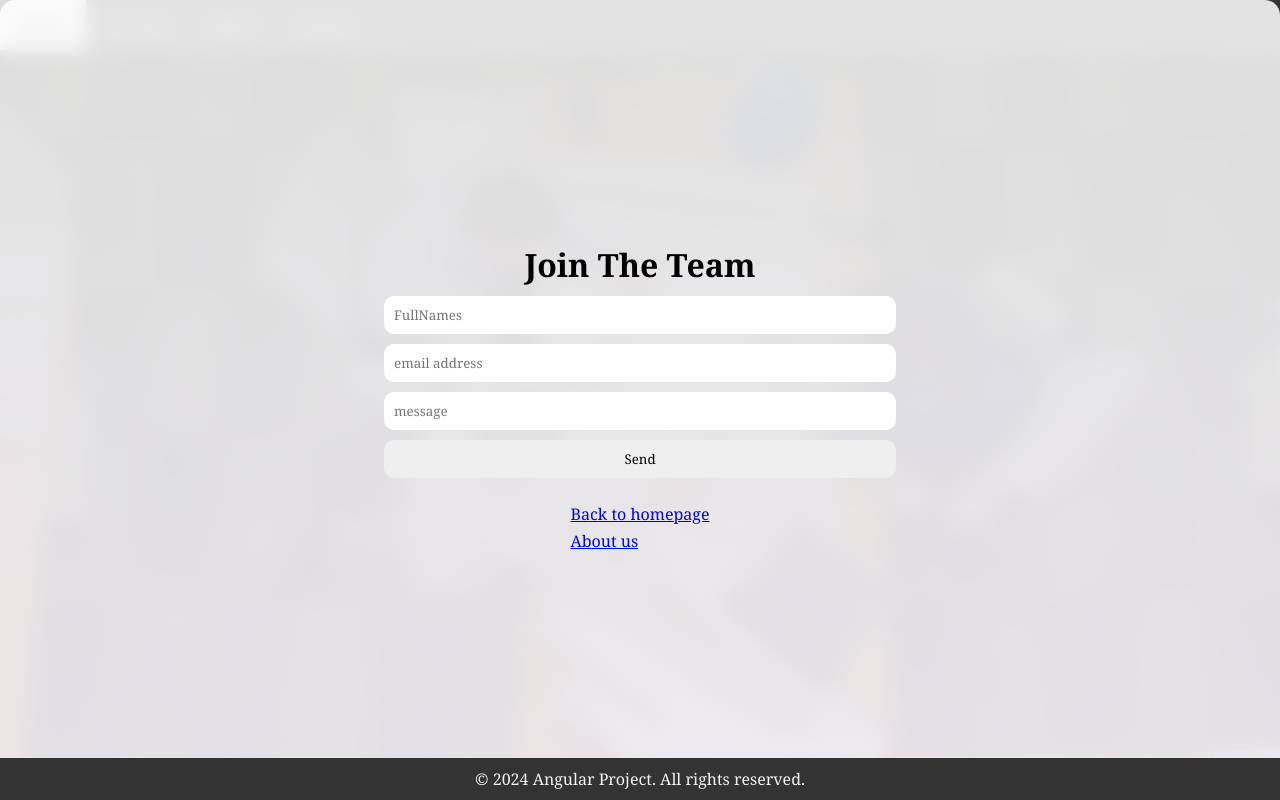
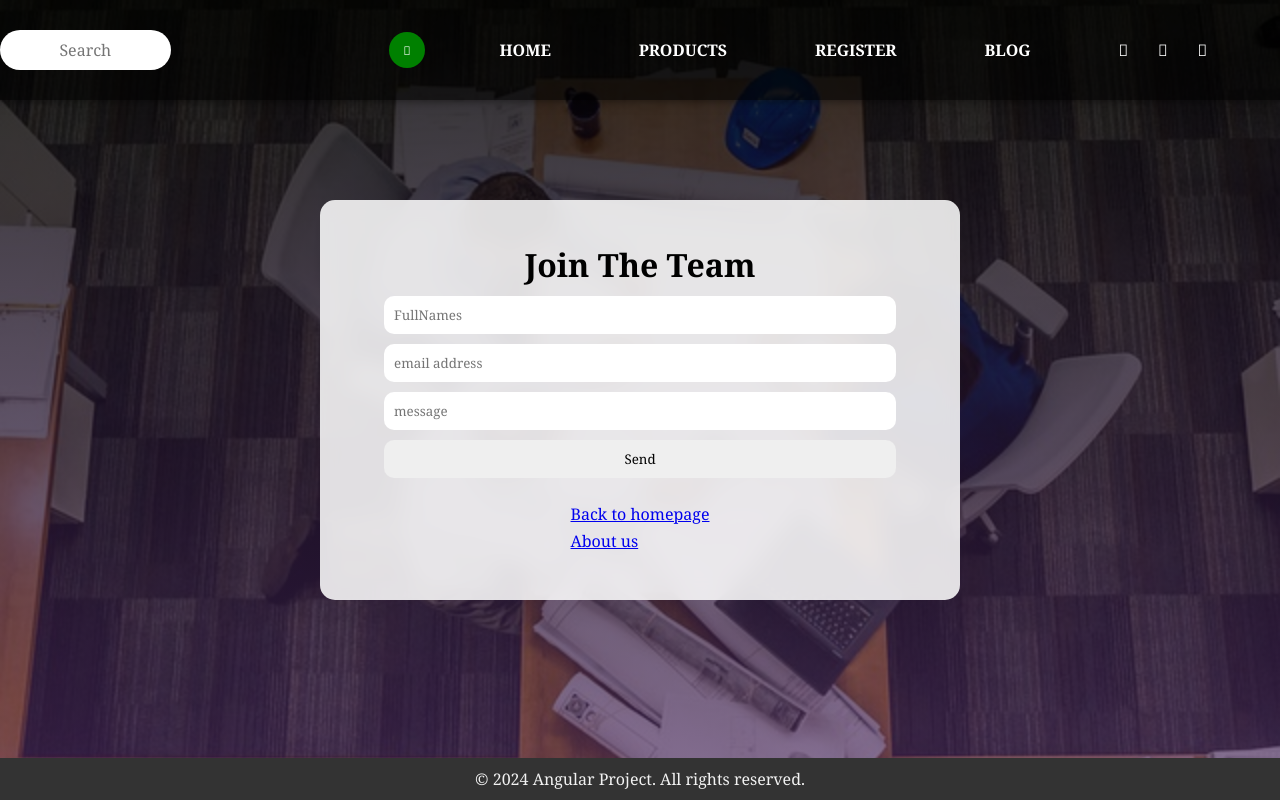
Before and after one commit to OtitoTM/AngularProject, an Angular app: page / in a window 1280 px wide. Built offline with nearby package versions, Linux system fonts and the light colour scheme.

Commit message:
Navbar changes

```diff
--- a/src/app/app.component.css
+++ b/src/app/app.component.css
@@ -1,4 +1,110 @@
 /* You can add global styles to this file, and also import other style files */
+* {
+    margin: 0;
+    padding: 0;
+    box-sizing: border-box;
+    font-family: Cambria, Cochin, Georgia, Times, 'Times New Roman', serif;
+}
+header{
+    width: 100%;
+    height: 100px;
+    display: flex;
+    justify-content: space-between;
+    align-items: center;
+    position: fixed;
+    z-index: 99;
+    box-shadow: 0 0 10px #00000091;
+    background: #0000009c;
+}
+#chk1{
+    display: none;
+}
+i{
+    color: white;
+    cursor: pointer;
+}
+
+header .search-box{
+    flex: 1;
+    position: relative;
+}
+.search-box input{
+    width: 40%;
+    height: 40px;
+    border: none;
+    outline: none;
+    background: white;
+    border-radius: 30px;
+    color: gray;
+    font-size: 16px;
+    text-align: center;
+}
+
+.search-box button{
+    cursor:pointer ;
+    width: 40px;
+    height: 40px;
+    border-radius: 30px;
+    border: none;
+    position: absolute;
+    top: 0;
+    right:0;
+    transform: scale(0.9);
+    background: green;
+}
+
+header ul{
+    flex: 2;
+    display: flex;
+    justify-content: space-evenly;
+}
+header ul li{
+    list-style: none;
+}
+header ul li a{
+    text-decoration: none;
+    color: white;
+    font-weight: 600;
+    text-transform: uppercase;
+    padding: 10px 15px;
+}
+header ul li a:hover{
+    border-bottom: 2px solid cadetblue;
+}
+header .menu{
+    font-size: 2.5em;
+    display: none;
+}
+@media (max-width:1000px){
+    .search-box button{
+        position: absolute;
+    }
+    header ul{
+        position: fixed;
+        top: 100px;
+        right: -100%;
+        background:rgba(0, 0, 0, 0.5);
+        height: calc((100vh - 100px));
+        width: 50%;
+        flex-direction: column;
+        align-items: center;
+        transition: right 0.5s linear;
+    }
+    header .menu{
+        display: block;
+        width: 100px;
+        text-align: center;
+    }
+    #chk1:checked ~ ul{
+        right: 0;
+    }
+}
+
+@media (max-width:600px) {
+    header ul{
+        width: 100%;
+    }
+}
 .MainContainer{
     height:100vh;
     width: 100%;
@@ -10,29 +116,6 @@
             align-items: center;
             justify-content: center;
 }
-
-.navbar{
-    position: absolute;
-    top: 0%;
-    left: 0%;
-    width: 100%;
-    height: 7%;
-    background: #33333327;
-}
-.navbar a {
-    float: left;
-    display: block;
-    color: #f2f2f2;
-    text-align: center;
-    padding: 14px 20px;
-    text-decoration: none;
-}
-
-.navbar a:hover {
-    background-color: #ddd;
-    color: black;
-}
-
 .container3 {
     display: flex;
     flex-direction: column;
@@ -48,13 +131,13 @@
     gap: 10px;
 }
 
-@media only screen and (min-width: 728px) {
+/* @media only screen and (min-width: 728px) {
     .container3 {
         width: 100%;
         height: 100%;
 
     }
-}
+} */
 
 .container3 form {
     display: flex;
--- a/src/app/app.component.html
+++ b/src/app/app.component.html
@@ -1,11 +1,30 @@
-<div class="MainContainer">
-    <div class="navbar">
-        <a href="#home">Home</a>
-        <a href="#services">Services</a>
-        <a href="#about">About</a>
-        <a href="#contact">Contact</a>
+<header>
+        <div class="search-box">
+            <form action="">
+                <input type="text" name="search" id="srch" placeholder="Search">
+                <button type="submit"><i class="fa fa-search"></i></button>
+            </form>
+        </div>
+
+    <ul>
+        <li><a href="#">Home</a></li>
+        <li><a href="#">Products</a></li>
+        <li><a href="#">Register</a></li>
+        <li><a href="#">Blog</a></li>
+        <li>
+            <a href="#"><i class="fab fa-facebook"></i></a>
+            <a href="#"><i class="fab fa-twitter"></i></a>
+            <a href="#"><i class="fab fa-instagram"></i></a>
+        </li>
+    </ul>
+    <div class="menu">
+        <label for="chk1">
+            <i class="fa-solid fa-bars"></i>
+        </label>
     </div>
+   </header>
 
+   <div class="MainContainer">
     <div class="container3">
         <h1>Join The Team</h1>
         <form action="">
--- a/src/index.html
+++ b/src/index.html
@@ -7,6 +7,7 @@
   <meta name="viewport" content="width=device-width, initial-scale=1">
   <link rel="icon" type="image/x-icon" href="favicon.ico">
   <script src="https://kit.fontawesome.com/a076d05399.js" crossorigin="anonymous"></script>
+  <link rel="stylesheet" href="https://cdnjs.cloudflare.com/ajax/libs/font-awesome/6.5.2/css/all.min.css">
 </head>
 <body>
   <app-root>
```
